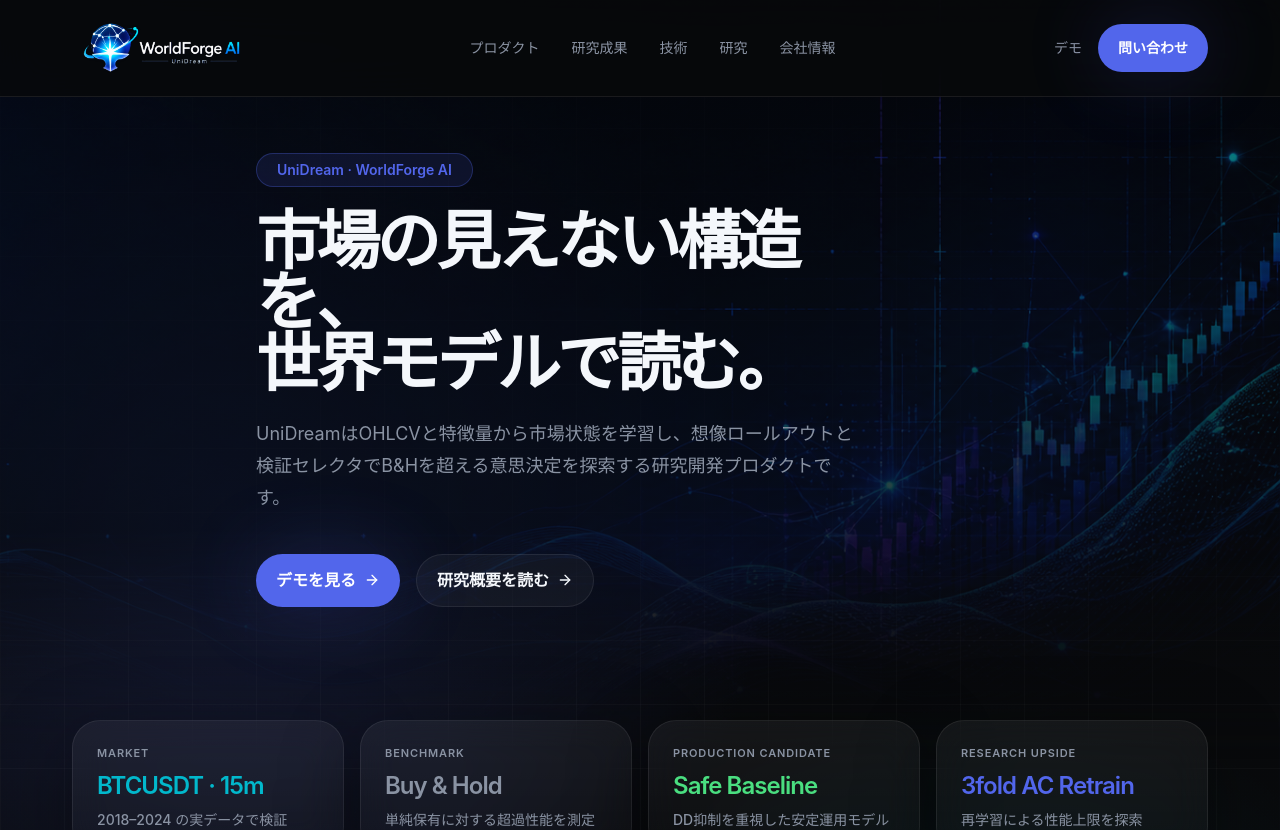
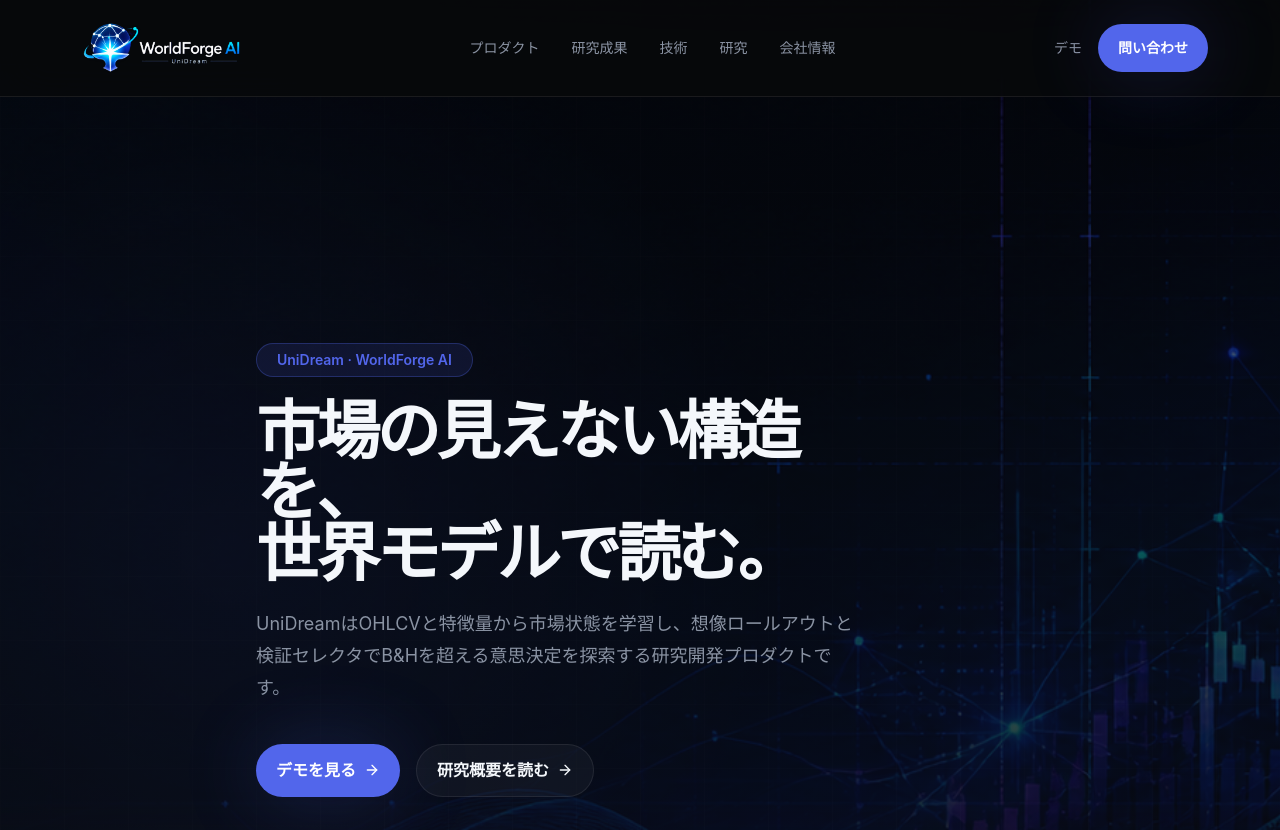
Before and after one commit to shinji-ogasa/unidream-demo-web, a Next.js app: page /homepage in a window 1280 px wide. Shown: the top 830 px of the page. Built offline with nearby package versions, Linux system fonts and the light colour scheme.

Commit message:
hero min-height 760px→1140px

```diff
--- a/src/app/homepage/page.tsx
+++ b/src/app/homepage/page.tsx
@@ -165,7 +165,7 @@
       </motion.header>
 
       {/* hero */}
-      <section className="relative min-h-[760px] flex items-center">
+      <section className="relative min-h-[1140px] flex items-center">
         <div className="hero-visual-bg" />
         <div className="relative z-10 px-[20%] py-20 md:py-28">
           <div className="max-w-[600px]">
```
